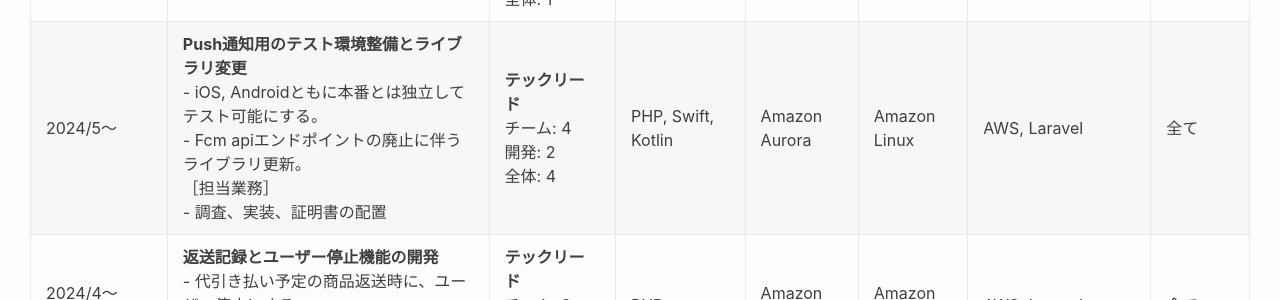
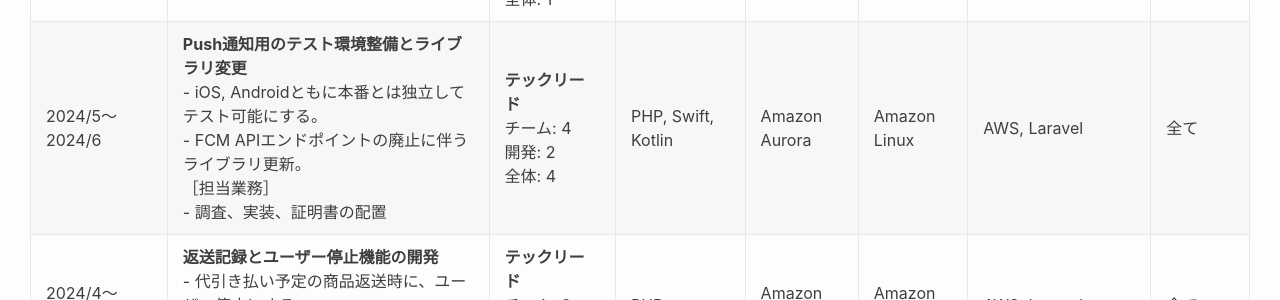
Before and after one commit to takaharu-niki/takaharu-niki.github.io, a Jekyll site: the page built from index.md, in a window 1280 px wide and 900 px high, scrolled down 1634 px. Shown: the part 154-454 px from the top of the window. Built offline with Jekyll 4.4.1, drawn with Linux system fonts in a browser that asks for light colours.

Commit message:
Update index.md

```diff
--- a/index.md
+++ b/index.md
@@ -67,7 +67,7 @@ Docker, Jenkins, Fluentd, Ansible, Nginx, Apache, Gulp, Webpack, SASS
 | 期間              | 業務内容                                                                                                                                                                                                                                                                                                                                                                                                              | 役割と規模            | 使用言語           | DB            | サーバOS   | FW・MWツール等                                                                                     | 担当工程 |
 |-------------------|-----------------------------------------------------------------------------------------------------------------------------------------------------------------------------------------------------------------------------------------------------------------------------------------------------------------------------------------------------------------------------------------------------------------------|-----------------------|-------------------|---------------|------------|---------------------------------------------------------------------------------------------------|----------|
 | 2022/3〜  | ［担当業務］ <br>- コーディングルールの策定 <br>- 設計・アーキテクチャの策定<br>- コードレビュー| **アプリケーションアーキテクト** <br>チーム: 1<br>開発: 1<br>全体: 1 | PHP  | Amazon Aurora             | Amazon Linux          | AWS, Laravel | 全て     |
-| 2024/5〜  | **Push通知用のテスト環境整備とライブラリ変更**<br>- iOS, Androidともに本番とは独立してテスト可能にする。<br>- Fcm apiエンドポイントの廃止に伴うライブラリ更新。<br>［担当業務］<br>- 調査、実装、証明書の配置| **テックリード** <br>チーム: 4<br>開発: 2<br>全体: 4 | PHP, Swift, Kotlin | Amazon Aurora              | Amazon Linux          | AWS, Laravel | 全て     |
+| 2024/5〜2024/6  | **Push通知用のテスト環境整備とライブラリ変更**<br>- iOS, Androidともに本番とは独立してテスト可能にする。<br>- FCM APIエンドポイントの廃止に伴うライブラリ更新。<br>［担当業務］<br>- 調査、実装、証明書の配置| **テックリード** <br>チーム: 4<br>開発: 2<br>全体: 4 | PHP, Swift, Kotlin | Amazon Aurora              | Amazon Linux          | AWS, Laravel | 全て     |
 | 2024/4〜2024/4  | **返送記録とユーザー停止機能の開発**<br>- 代引き払い予定の商品返送時に、ユーザー停止にする。 <br>［担当業務］<br>- 要件からリリースまで| **テックリード** <br>チーム: 3<br>開発: 1<br>全体: 6 | PHP  | Amazon Aurora              | Amazon Linux          | AWS, Laravel | 全て     |
 | 2024/1〜2024/3  | **AWSリソースのコード化**<br>- Amazon EC2 Auto Scaling の動的スケーリング 対応 <br>- CodePipeline, CodeBuild, CodeDeployのコード化 <br>［担当業務］ <br>- Auto Scaling グループや起動テンプレートを<br>クラウドフォーメーション（CDK）で管理| **テックリード** <br>チーム: 6<br>開発: 2<br>全体: 6 | Python  | -             | Amazon Linux          | AWS | 全て     |
 | 2023/12〜2023/12  | **Laravelのアップグレード**<br>Laravelアップグレードにおける計画と実行。<br>［担当業務］<br>- 自動ツールLaravel Shiftの採用と実行<br>- Laravel Upgrade Guideに基づいた確認と修正。<br>- カナリアリリースを用いた影響を抑えたリリースの実施<br>postメソッドのAjax通信やモバイルアプリに不具合が発生した。<br>原因はセッションとキャッシュ用に同一ストレージを採用していると、<br>アプリケーションはキャッシュを通してセッションデータを取得するが、<br>キャッシュのキーに付与するプレフィックス変更を許容していたため。 | **テックリード** <br>チーム: 3<br>開発: 1<br>全体: 3 | PHP  | Amazon Aurora             | Amazon Linux          | Laravel                                                                                           | 全て     |
```
